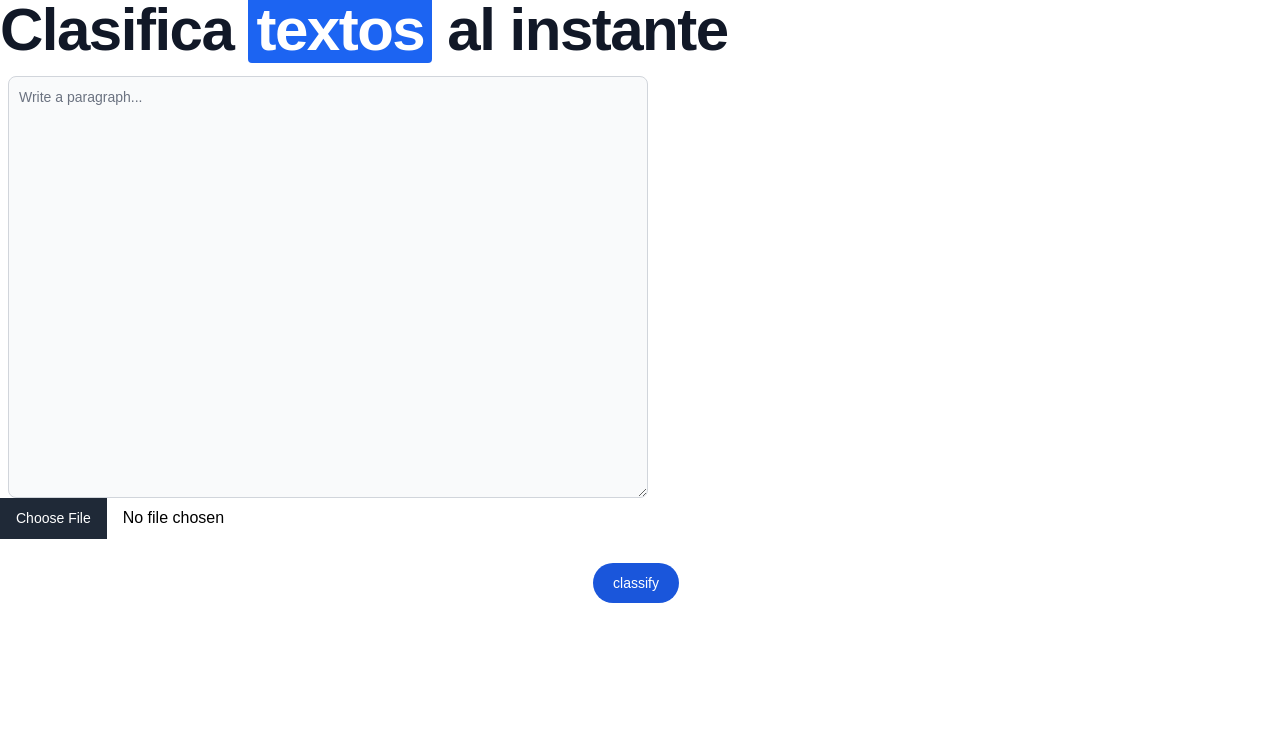
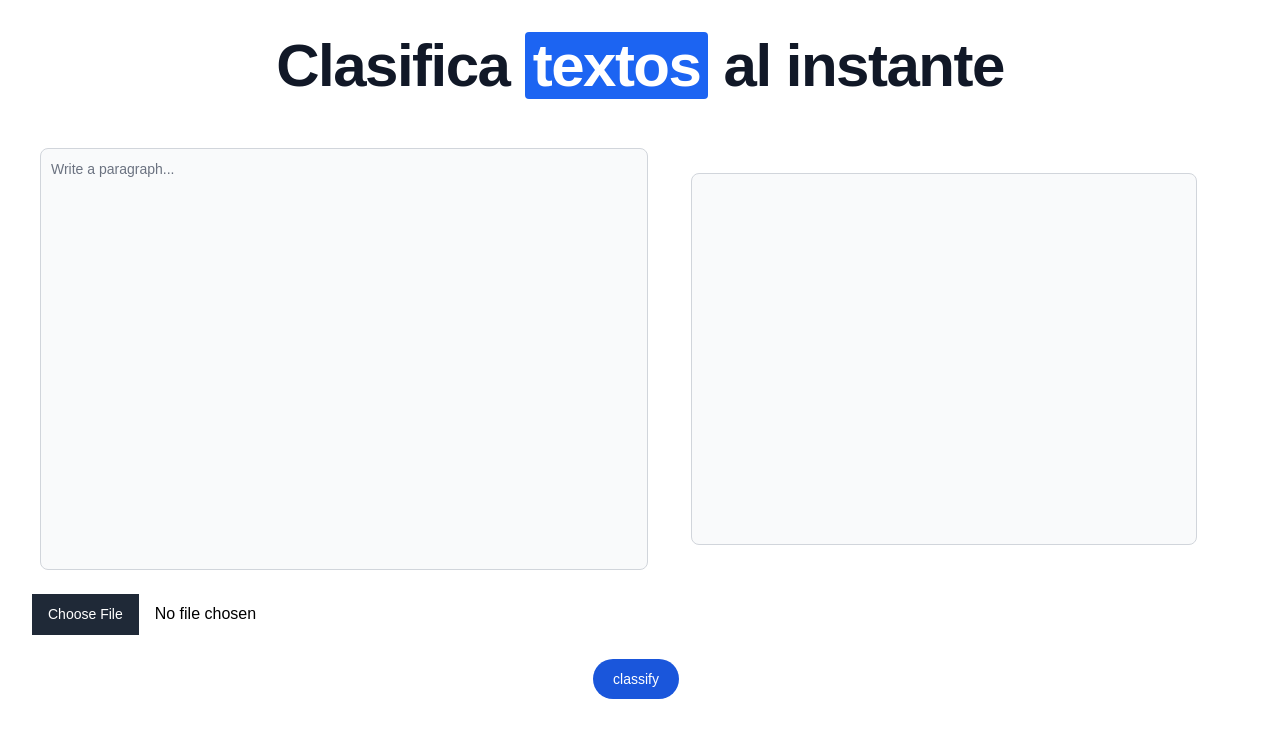
Before and after one commit to smenaquispe/classifier, a React (Vite) app in the folder app/: page / in a window 1280 px wide. Shown: the top 738 px of the page. Built offline with nearby package versions, Linux system fonts and the light colour scheme.

Commit message:
changing some styles

```diff
--- a/app/src/App.tsx
+++ b/app/src/App.tsx
@@ -5,7 +5,9 @@ function App() {
   return (
   <>
       <div className=''>
-        <h1 className="mb-4 text-4xl font-extrabold leading-none tracking-tight text-gray-900 md:text-5xl lg:text-6xl dark:text-white">Clasifica <mark className="px-2 text-white bg-blue-600 rounded dark:bg-blue-500">textos</mark> al instante</h1>
+        <div className='text-center p-9'>
+          <h1 className="mb-4 text-4xl font-extrabold leading-none tracking-tight text-gray-900 md:text-5xl lg:text-6xl dark:text-white">Clasifica <mark className="px-2 text-white bg-blue-600 rounded dark:bg-blue-500">textos</mark> al instante</h1>
+        </div>
         <ClassifyForm></ClassifyForm>
       </div>
     </>
--- a/app/src/ClassifyForm.tsx
+++ b/app/src/ClassifyForm.tsx
@@ -7,7 +7,7 @@ function ClassifyForm(){
 
     return (
         <>
-            <div className='grid  grid-cols-2 items-center'>
+            <div className='grid  grid-cols-2 items-center px-8'>
                 <Input />
                 <ResultContent />
                 <FileInput />
--- a/app/src/components/Input.tsx
+++ b/app/src/components/Input.tsx
@@ -8,7 +8,7 @@ function Input(){
     const handleInput = (e : React.ChangeEvent<HTMLTextAreaElement>) => context?.setInput(e.target.value);
 
     return (
-        <textarea name="input" rows={20} onChange={ handleInput }  placeholder="Write a paragraph..." className="block p-2.5 w-full text-sm text-gray-900 bg-gray-50 rounded-lg border border-gray-300 focus:ring-blue-500 focus:border-blue-500 dark:bg-gray-700 dark:border-gray-600 dark:placeholder-gray-400 dark:text-white dark:focus:ring-blue-500 dark:focus:border-blue-500 mx-2" ></textarea>
+        <textarea name="input" rows={20} onChange={ handleInput }  placeholder="Write a paragraph..." className="block p-2.5 w-full text-sm text-gray-900 bg-gray-50 rounded-lg border border-gray-300 focus:ring-blue-500 focus:border-blue-500 dark:bg-gray-700 dark:border-gray-600 dark:placeholder-gray-400 dark:text-white dark:focus:ring-blue-500 dark:focus:border-blue-500 mx-2 mb-6 resize-none" ></textarea>
     )
 }
 
--- a/app/src/components/ResultContent.tsx
+++ b/app/src/components/ResultContent.tsx
@@ -7,7 +7,7 @@ function ResultContent(){
 
     return(
         <>
-            <div className="mx-9 border-solid" > { context?.result?.topic }  { context?.result?.confidence } </div>
+            <div className="border border-solid border-gray-300 block h-5/6 w-5/6 bg-gray-50  rounded-lg mx-auto mb-6" > { context?.result?.topic }  { context?.result?.confidence } </div>
         </>
     )
 
```
